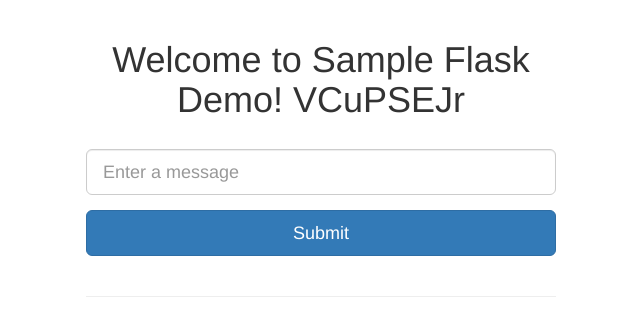
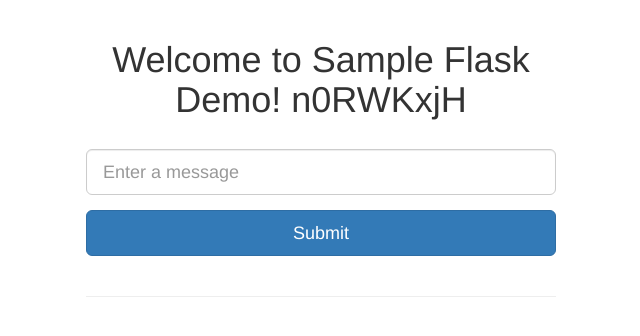
Before and after one commit to williaumwu/flask_sample, a Flask app: page / in a window 1280 px wide. Shown: the top 336 px of the page, without its empty margins (319-959 px from the left). Run offline with Flask 2, Linux system fonts and the light colour scheme; data that the repository does not hold is empty; some libraries are stand-ins or nearby versions.

Commit message:
testing change new string n0RWKxjH

```diff
--- a/templates/index.html
+++ b/templates/index.html
@@ -3,7 +3,7 @@
 {% block content %}
 
 <div class="text-center">
-  <h1>Welcome to Sample Flask Demo! VCuPSEJr</h1>
+  <h1>Welcome to Sample Flask Demo! n0RWKxjH</h1>
 </div>
 
 <br>
```
Also changed, not shown: test.py (+5 -17 lines), README.md.
